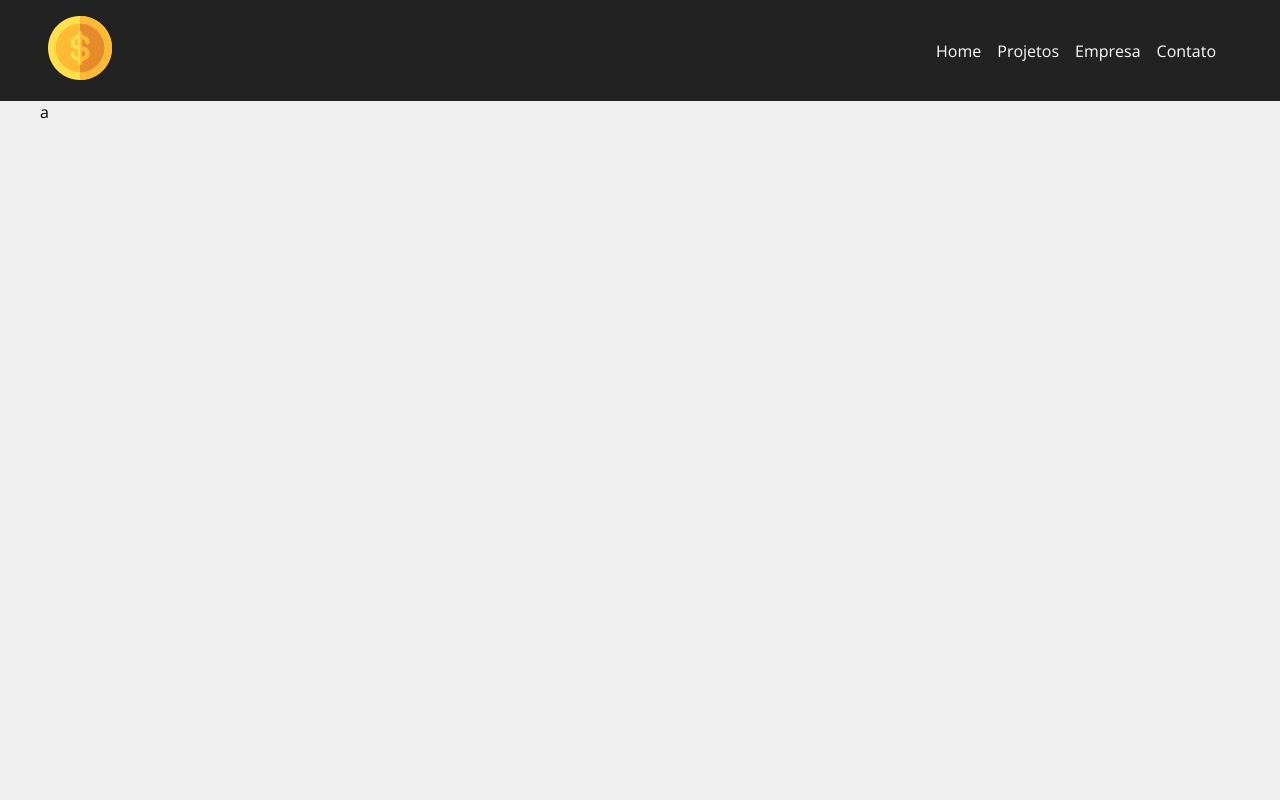
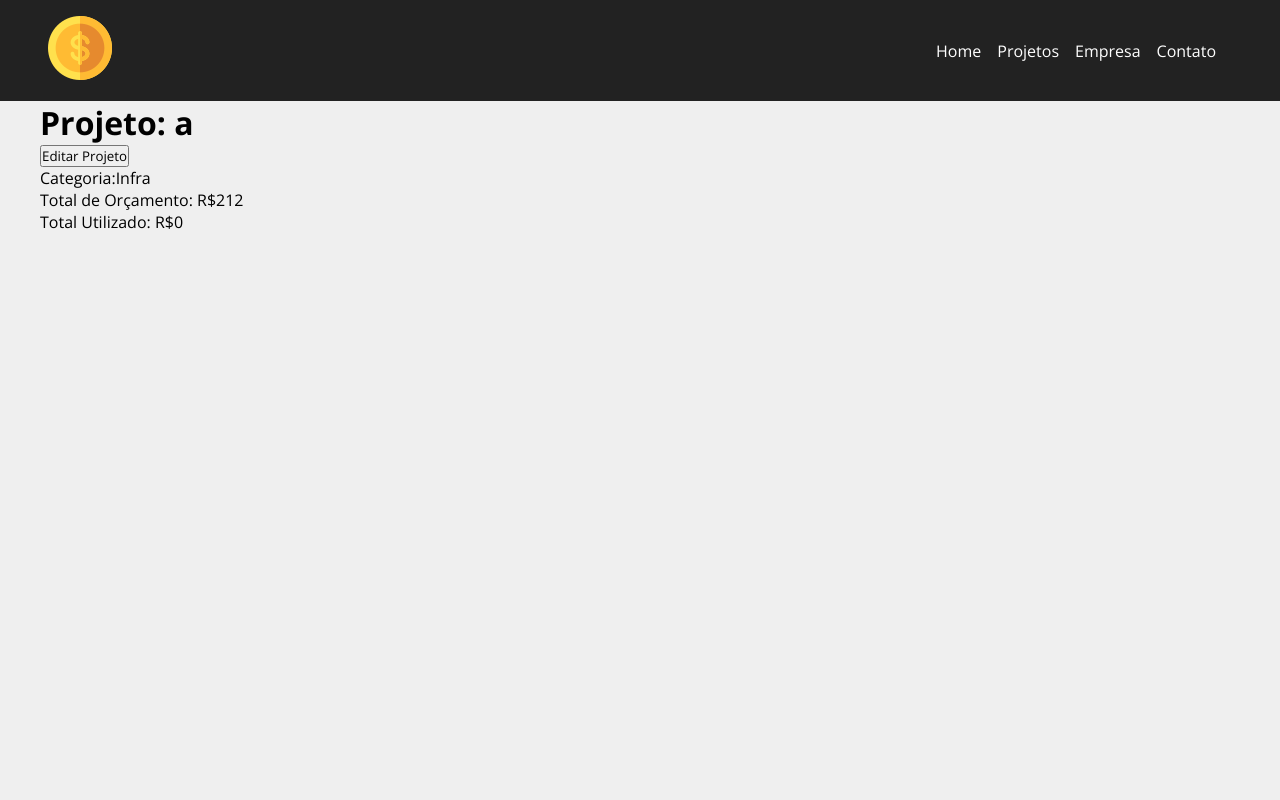
Before and after one commit to RafaelHDSV/Costs, a React (Create React App) app: page /project/1 in a window 1280 px wide. Shown: the top 800 px of the page. Built offline with nearby package versions, Linux system fonts and the light colour scheme; data requests are answered from the project's data file; the HTML template or start-up script is replaced by a standard one.

Commit message:
Adding pages project

```diff
--- a/db.json
+++ b/db.json
@@ -43,6 +43,17 @@
       "cost": 0,
       "services": [],
       "id": 4
+    },
+    {
+      "name": "Costs",
+      "budget": "1564",
+      "category": {
+        "id": "2",
+        "name": "Desenvolvimento"
+      },
+      "cost": 0,
+      "services": [],
+      "id": 5
     }
   ],
   "categories": [
--- a/src/components/pages/Project.js
+++ b/src/components/pages/Project.js
@@ -1,5 +1,7 @@
 import React, { useState, useEffect } from 'react'
 import { useParams } from 'react-router-dom'
+import Container from '../layout/Container'
+import Loading from '../layout/Loading'
 
 import styles from './Project.module.css'
 
@@ -7,8 +9,10 @@
 
     const { id } = useParams()
     const [project, setProject] = useState([])
+    const [showProjectForm, setShowProjectForm] = useState(false)
 
     useEffect(() => {
+        setTimeout(() => {
             fetch(`http://localhost:5000/projects/${id}`, {
                 method: 'GET',
                 headers: {
@@ -19,10 +23,37 @@
                     setProject(data)
                 })
                 .catch((err) => console.log(err))
+        }, 300);
     }, [id])
 
+    function toggleProjectForm() {
+        setShowProjectForm(!showProjectForm)
+    }
+
     return (
-        <div>{project.name}</div>
+        <>
+            {project.name ? (
+                <div>
+                    <Container customClass='column'>
+                        <div>
+                            <h1>Projeto: {project.name}</h1>
+                            <button onClick={toggleProjectForm}>{!showProjectForm ? 'Editar Projeto' : 'Fechar'}</button>
+                            {!showProjectForm ? (
+                                <div>
+                                    <p><span>Categoria:</span>{project.category.name}</p>
+                                    <p><span>Total de Orçamento: </span> R${project.budget}</p>
+                                    <p><span>Total Utilizado: </span> R${project.cost}</p>
+                                </div>
+                            ) : (
+                                <div>
+                                    <p>detalhe projeto</p>
+                                </div>
+                            )}
+                        </div>
+                    </Container>
+                </div>
+            ) : <Loading></Loading>}
+        </>
     )
 }
 
```
Lines whose indentation alone changed are shown as unchanged.
